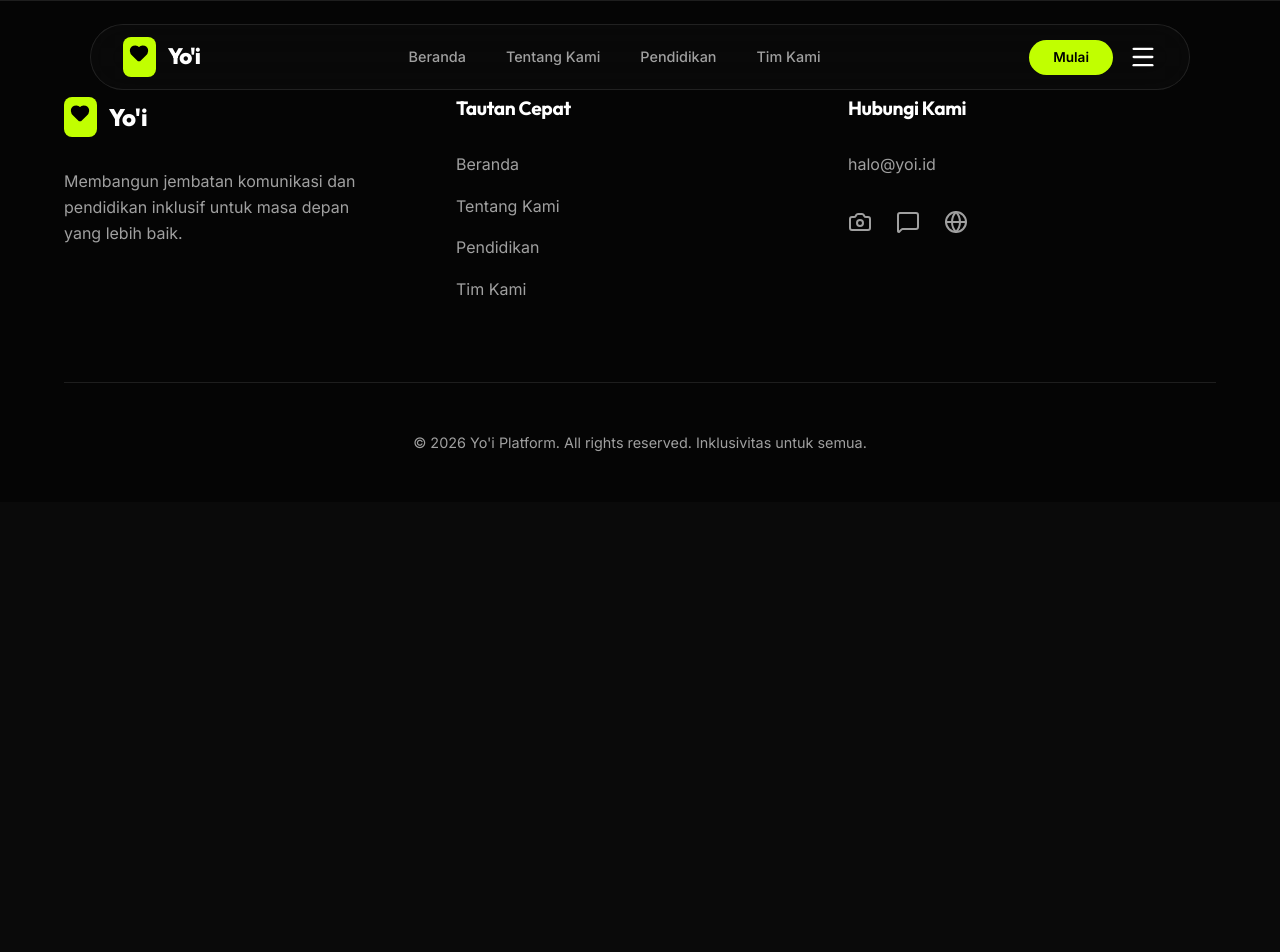
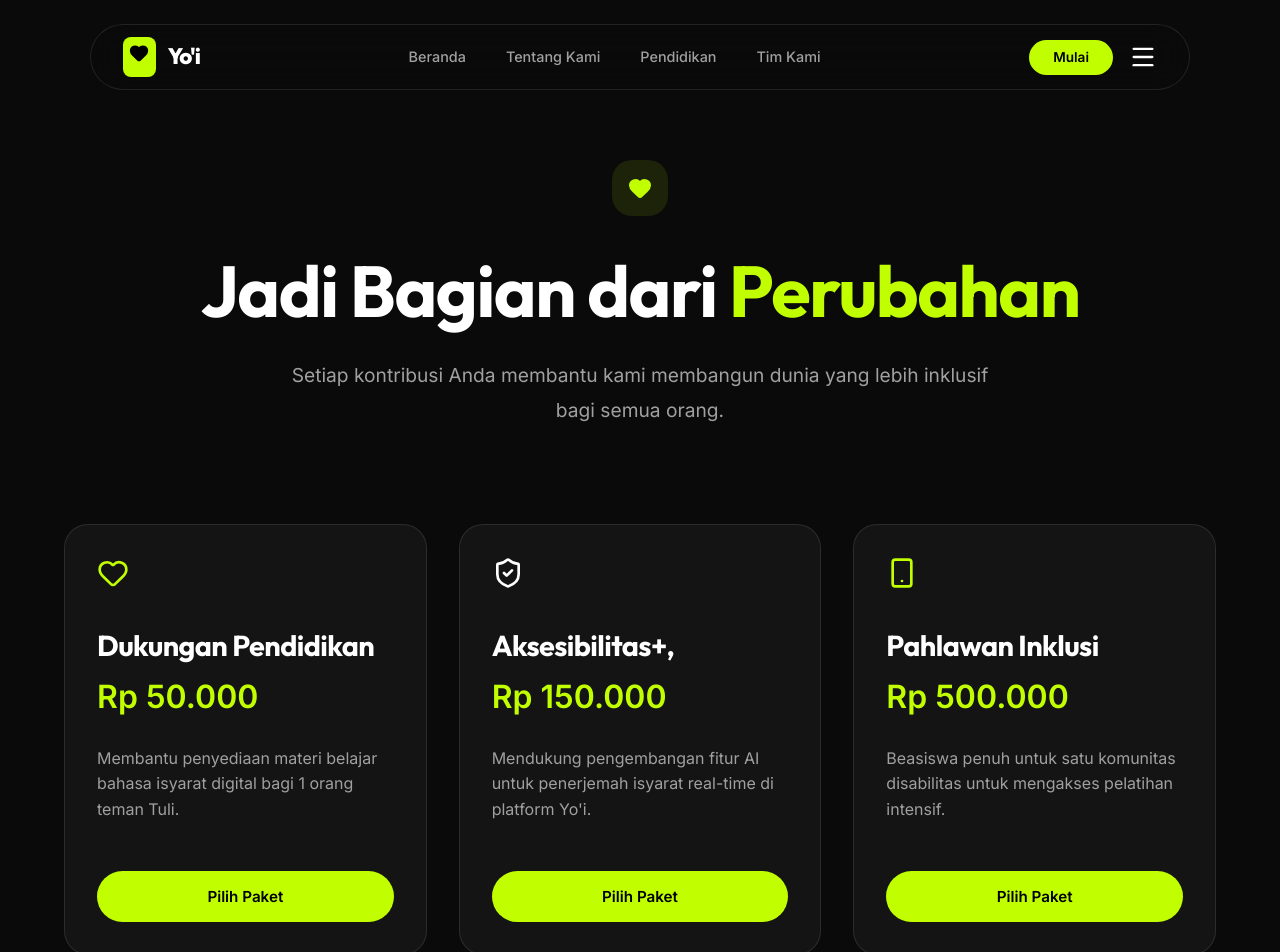
Before and after one commit to anhar-glicth/yoiapp, a React (Vite) app: page /donation in a window 1280 px wide. Shown: the top 952 px of the page. Before the commit the page ends 800 px from the top, so only its background shows below. Built offline with nearby package versions, Linux system fonts and the light colour scheme.

Commit message:
feat: add donation page and link buttons

```diff
--- a/src/App.jsx
+++ b/src/App.jsx
@@ -6,6 +6,7 @@ import Home from './pages/Home'
 import Team from './pages/Team'
 import Learning from './pages/Learning'
 import About from './pages/About'
+import Donation from './pages/Donation'
 import ModuleDetail from './pages/ModuleDetail'
 import { motion, AnimatePresence } from 'framer-motion'
 
@@ -21,6 +22,7 @@ function App() {
             <Route path="/team" element={<Team />} />
             <Route path="/learning" element={<Learning />} />
             <Route path="/learning/:moduleId" element={<ModuleDetail />} />
+            <Route path="/donation" element={<Donation />} />
           </Routes>
         </AnimatePresence>
       </main>
--- /dev/null
+++ b/src/pages/Donation.jsx
@@ -0,0 +1,104 @@
+import React from 'react'
+import { motion } from 'framer-motion'
+import { Heart, CreditCard, Smartphone, Banknote, ShieldCheck } from 'lucide-react'
+
+const Donation = () => {
+  const donationPlans = [
+    {
+      title: 'Dukungan Pendidikan',
+      amount: 'Rp 50.000',
+      desc: 'Membantu penyediaan materi belajar bahasa isyarat digital bagi 1 orang teman Tuli.',
+      icon: <Heart size={32} />,
+      color: 'var(--primary)'
+    },
+    {
+      title: 'Aksesibilitas+,',
+      amount: 'Rp 150.000',
+      desc: 'Mendukung pengembangan fitur AI untuk penerjemah isyarat real-time di platform Yo\'i.',
+      icon: <ShieldCheck size={32} />,
+      color: '#fff'
+    },
+    {
+      title: 'Pahlawan Inklusi',
+      amount: 'Rp 500.000',
+      desc: 'Beasiswa penuh untuk satu komunitas disabilitas untuk mengakses pelatihan intensif.',
+      icon: <Smartphone size={32} />,
+      color: 'var(--primary)'
+    }
+  ]
+
+  return (
+    <motion.div
+      initial={{ opacity: 0 }}
+      animate={{ opacity: 1 }}
+      exit={{ opacity: 0 }}
+      className="section"
+      style={{ paddingTop: '10rem' }}
+    >
+      <div className="container">
+        <div style={{ textAlign: 'center', marginBottom: '6rem' }}>
+          <motion.div
+            initial={{ scale: 0.8, opacity: 0 }}
+            animate={{ scale: 1, opacity: 1 }}
+            style={{
+              display: 'inline-flex',
+              padding: '1rem',
+              background: 'rgba(193, 255, 0, 0.1)',
+              borderRadius: '20px',
+              color: 'var(--primary)',
+              marginBottom: '2rem'
+            }}
+          >
+            <Heart fill="var(--primary)" />
+          </motion.div>
+          <h1 style={{ fontSize: 'clamp(3rem, 7vw, 4.5rem)', marginBottom: '1.5rem' }}>
+            Jadi Bagian dari <span style={{ color: 'var(--primary)' }}>Perubahan</span>
+          </h1>
+          <p style={{ maxWidth: '700px', margin: '0 auto', fontSize: '1.2rem', color: 'var(--text-muted)', lineHeight: 1.8 }}>
+            Setiap kontribusi Anda membantu kami membangun dunia yang lebih inklusif bagi semua orang.
+          </p>
+        </div>
+
+        <div className="grid grid-3" style={{ gap: '2rem', marginBottom: '8rem' }}>
+          {donationPlans.map((plan, i) => (
+            <motion.div
+              key={i}
+              initial={{ y: 30, opacity: 0 }}
+              animate={{ y: 0, opacity: 1 }}
+              transition={{ delay: i * 0.1 }}
+              whileHover={{ y: -15, borderColor: 'var(--primary)' }}
+              className="glass-card"
+              style={{ display: 'flex', flexDirection: 'column', height: '100%' }}
+            >
+              <div style={{ color: plan.color, marginBottom: '2rem' }}>
+                {plan.icon}
+              </div>
+              <h3 style={{ fontSize: '1.8rem', marginBottom: '0.5rem' }}>{plan.title}</h3>
+              <p style={{ fontSize: '2rem', fontWeight: '800', color: 'var(--primary)', marginBottom: '1.5rem' }}>{plan.amount}</p>
+              <p style={{ color: 'var(--text-muted)', marginBottom: '3rem', flex: 1 }}>{plan.desc}</p>
+              <button className="btn btn-primary" style={{ width: '100%' }}>Pilih Paket</button>
+            </motion.div>
+          ))}
+        </div>
+
+        {/* Payment Methods */}
+        <div className="glass-card" style={{ padding: '4rem 2rem', textAlign: 'center' }}>
+          <h2 style={{ marginBottom: '3rem' }}>Metode Pembayaran</h2>
+          <div style={{ display: 'flex', justifyContent: 'center', gap: '3rem', flexWrap: 'wrap', opacity: 0.6 }}>
+            <div style={{ display: 'flex', alignItems: 'center', gap: '0.5rem' }}>
+              <CreditCard size={24} /> <span>Transfer Bank</span>
+            </div>
+            <div style={{ display: 'flex', alignItems: 'center', gap: '0.5rem' }}>
+              <Smartphone size={24} /> <span>E-Wallet (Gopay/OVO)</span>
+            </div>
+            <div style={{ display: 'flex', alignItems: 'center', gap: '0.5rem' }}>
+              <Banknote size={24} /> <span>QRIS</span>
+            </div>
+          </div>
+        </div>
+      </div>
+    </motion.div>
+  )
+}
+
+export default Donation
--- a/src/pages/Home.jsx
+++ b/src/pages/Home.jsx
@@ -1,4 +1,5 @@
 import React from 'react'
+import { Link } from 'react-router-dom'
 import { motion } from 'framer-motion'
 import { ArrowUpRight, Heart, Globe, Users, BookOpen, Star } from 'lucide-react'
 
@@ -27,10 +28,10 @@ const Home = () => {
               Yo'i menjembatani kesenjangan komunikasi melalui pendidikan bahasa isyarat tercanggih dan platform kemanusiaan yang transparan.
             </p>
             <div style={{ display: 'flex', gap: '1rem', justifyContent: 'center' }}>
-              <button className="btn btn-primary">Mulai Belajar</button>
-              <button className="btn btn-outline" style={{ display: 'flex', alignItems: 'center', gap: '0.5rem' }}>
+              <Link to="/learning" className="btn btn-primary" style={{ textDecoration: 'none' }}>Mulai Belajar</Link>
+              <Link to="/donation" className="btn btn-outline" style={{ display: 'flex', alignItems: 'center', gap: '0.5rem', textDecoration: 'none' }}>
                 Dukung Kami <ArrowUpRight size={18} />
-              </button>
+              </Link>
             </div>
           </motion.div>
 
@@ -49,7 +50,7 @@ const Home = () => {
         <div className="container">
           <div style={{ marginBottom: '5rem' }}>
             <h2 style={{ fontSize: '3rem', marginBottom: '1.5rem' }}>Get a dedicated support<br/>beyond the standard</h2>
-            <button className="btn btn-primary" style={{ padding: '0.5rem 1.5rem', fontSize: '0.8rem' }}>PELAJARI</button>
+            <Link to="/learning" className="btn btn-primary" style={{ padding: '0.5rem 1.5rem', fontSize: '0.8rem', textDecoration: 'none' }}>PELAJARI</Link>
           </div>
 
           <div className="grid grid-3">
@@ -116,7 +117,7 @@ const Home = () => {
         <div className="container">
           <div className="glass-card" style={{ padding: '6rem 2rem', background: 'linear-gradient(180deg, var(--bg-card) 0%, #000 100%)' }}>
             <h2 style={{ fontSize: '4rem', marginBottom: '2rem' }}>Become part of the<br/><span style={{ color: 'var(--primary)' }}>design revolution</span></h2>
-            <button className="btn btn-primary" style={{ fontSize: '1.2rem', padding: '1.2rem 3rem' }}>Bergabung Sekarang</button>
+            <Link to="/learning" className="btn btn-primary" style={{ fontSize: '1.2rem', padding: '1.2rem 3rem', textDecoration: 'none' }}>Bergabung Sekarang</Link>
           </div>
         </div>
       </section>
```
